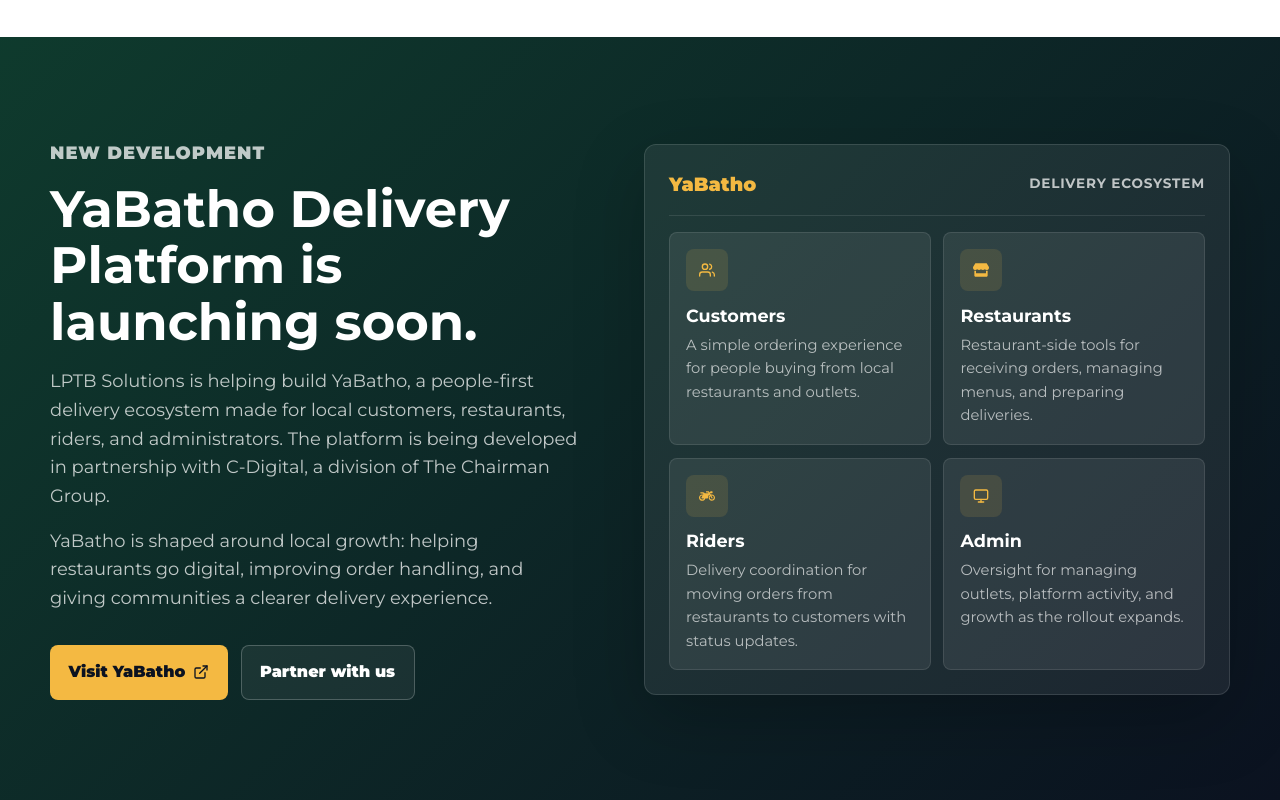
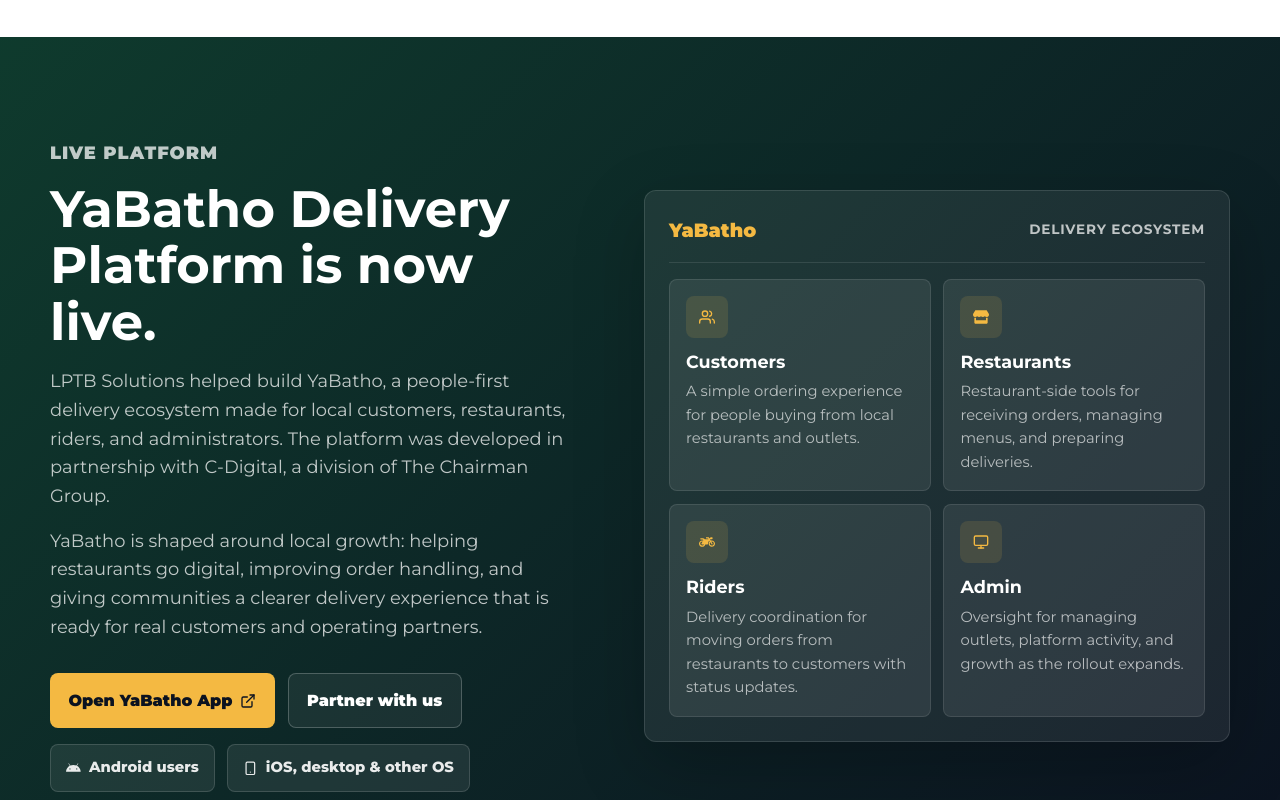
Before and after one commit to Dikgatlong27/lptb, a React (Create React App) app: page / in a window 1280 px wide. Shown: the part 3620-4420 px from the top of the page. Built offline with nearby package versions, Linux system fonts and the light colour scheme; no server answers.

Commit message:
Update YaBatho live platform links

```diff
--- a/src/components/HomePage/FeaturedProjects.jsx
+++ b/src/components/HomePage/FeaturedProjects.jsx
@@ -13,7 +13,7 @@
     name: "YaBatho Delivery Platform",
     category: "Multi-App Delivery Ecosystem",
     description:
-      "A connected food delivery platform comprising customer, restaurant, rider, and administration applications. LPTB Solutions leads front-end development, product implementation, integrations, and ongoing platform improvement in partnership with C-Digital, a division of The Chairman Group.",
+      "A live connected food delivery platform comprising customer, restaurant, rider, and administration applications. LPTB Solutions supports front-end development, product implementation, integrations, and ongoing platform improvement in partnership with C-Digital, a division of The Chairman Group.",
     features: [
       "Customer ordering app",
       "Restaurant management app",
@@ -23,7 +23,7 @@
       "Real-time order tracking",
     ],
     icon: <FiLayers />,
-    website: "https://yabathoplatform.co.za/coming-soon",
+    website: "https://yabathoplatform.co.za/",
   },
   {
     name: "LVSIFT Digital Platform",
--- a/src/components/HomePage/YaBathoFeature.css
+++ b/src/components/HomePage/YaBathoFeature.css
@@ -41,6 +41,37 @@
   flex-wrap: wrap;
   gap: 0.8rem;
   margin-top: 2rem;
+}
+
+.yabatho-device-links {
+  display: flex;
+  flex-wrap: wrap;
+  gap: 0.75rem;
+  margin-top: 1rem;
+}
+
+.yabatho-device-link {
+  display: inline-flex;
+  align-items: center;
+  justify-content: center;
+  gap: 0.5rem;
+  min-height: 42px;
+  padding: 0.7rem 0.95rem;
+  border-radius: var(--radius-sm);
+  color: rgba(255, 255, 255, 0.9);
+  background: rgba(255, 255, 255, 0.08);
+  border: 1px solid rgba(255, 255, 255, 0.14);
+  font-size: 0.92rem;
+  font-weight: 800;
+  text-decoration: none;
+  transition: transform 0.25s ease, background-color 0.25s ease, border-color 0.25s ease;
+}
+
+.yabatho-device-link:hover {
+  color: #ffffff;
+  background: rgba(255, 255, 255, 0.12);
+  border-color: rgba(244, 185, 66, 0.34);
+  transform: translateY(-2px);
 }
 
 .yabatho-primary,
@@ -169,8 +200,13 @@
     flex-direction: column;
   }
 
+  .yabatho-device-links {
+    flex-direction: column;
+  }
+
   .yabatho-primary,
-  .yabatho-secondary {
+  .yabatho-secondary,
+  .yabatho-device-link {
     width: 100%;
   }
 
--- a/src/components/HomePage/YaBathoFeature.jsx
+++ b/src/components/HomePage/YaBathoFeature.jsx
@@ -1,6 +1,6 @@
 import React from 'react'
-import { FaMotorcycle, FaStore } from 'react-icons/fa'
-import { FiExternalLink, FiMonitor, FiUsers } from 'react-icons/fi'
+import { FaAndroid, FaMotorcycle, FaStore } from 'react-icons/fa'
+import { FiExternalLink, FiMonitor, FiSmartphone, FiUsers } from 'react-icons/fi'
 
 import './YaBathoFeature.css'
 
@@ -27,33 +27,57 @@
   },
 ]
 
+const yabathoAppUrl = 'https://app.yabathoplatform.co.za/'
+
 const YaBathoFeature = () => {
   return (
     <section className="yabatho-section">
       <div className="yabatho-container">
         <div className="yabatho-copy">
-          <p className="yabatho-kicker">New Development</p>
-          <h2>YaBatho Delivery Platform is launching soon.</h2>
+          <p className="yabatho-kicker">Live Platform</p>
+          <h2>YaBatho Delivery Platform is now live.</h2>
           <p>
-            LPTB Solutions is helping build YaBatho, a people-first delivery ecosystem made for
-            local customers, restaurants, riders, and administrators. The platform is being
+            LPTB Solutions helped build YaBatho, a people-first delivery ecosystem made for
+            local customers, restaurants, riders, and administrators. The platform was
             developed in partnership with C-Digital, a division of The Chairman Group.
           </p>
           <p>
             YaBatho is shaped around local growth: helping restaurants go digital, improving order
-            handling, and giving communities a clearer delivery experience.
+            handling, and giving communities a clearer delivery experience that is ready for real
+            customers and operating partners.
           </p>
 
           <div className="yabatho-actions">
             <a
-              href="https://yabathoplatform.co.za/coming-soon"
+              href={yabathoAppUrl}
               target="_blank"
               rel="noopener noreferrer"
               className="yabatho-primary"
             >
-              Visit YaBatho <FiExternalLink aria-hidden="true" />
+              Open YaBatho App <FiExternalLink aria-hidden="true" />
             </a>
             <a href="/contact" className="yabatho-secondary">Partner with us</a>
+          </div>
+
+          <div className="yabatho-device-links" aria-label="YaBatho app links by device">
+            <a
+              href={yabathoAppUrl}
+              target="_blank"
+              rel="noopener noreferrer"
+              className="yabatho-device-link"
+            >
+              <FaAndroid aria-hidden="true" />
+              Android users
+            </a>
+            <a
+              href={yabathoAppUrl}
+              target="_blank"
+              rel="noopener noreferrer"
+              className="yabatho-device-link"
+            >
+              <FiSmartphone aria-hidden="true" />
+              iOS, desktop & other OS
+            </a>
           </div>
         </div>
 
```
Also changed, not shown: 11 other files (tests, documents, lock files or other folders).
